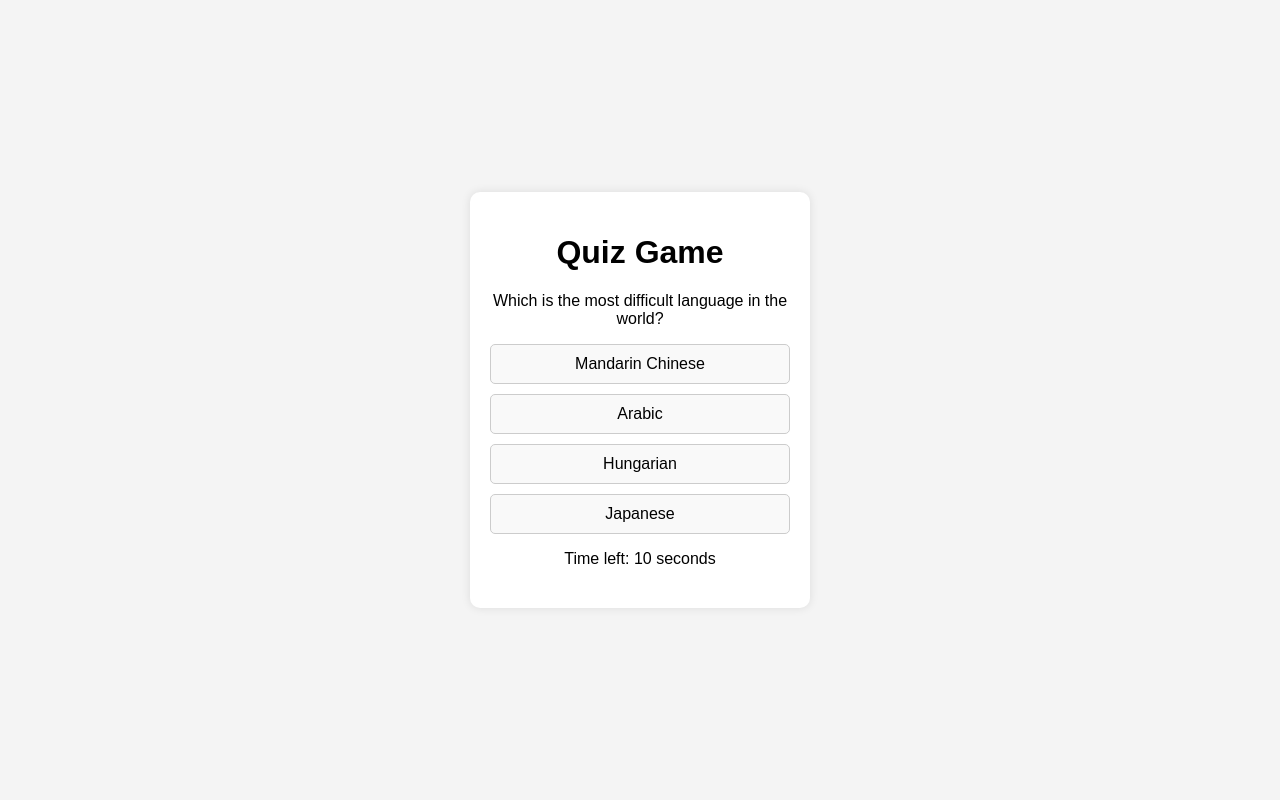
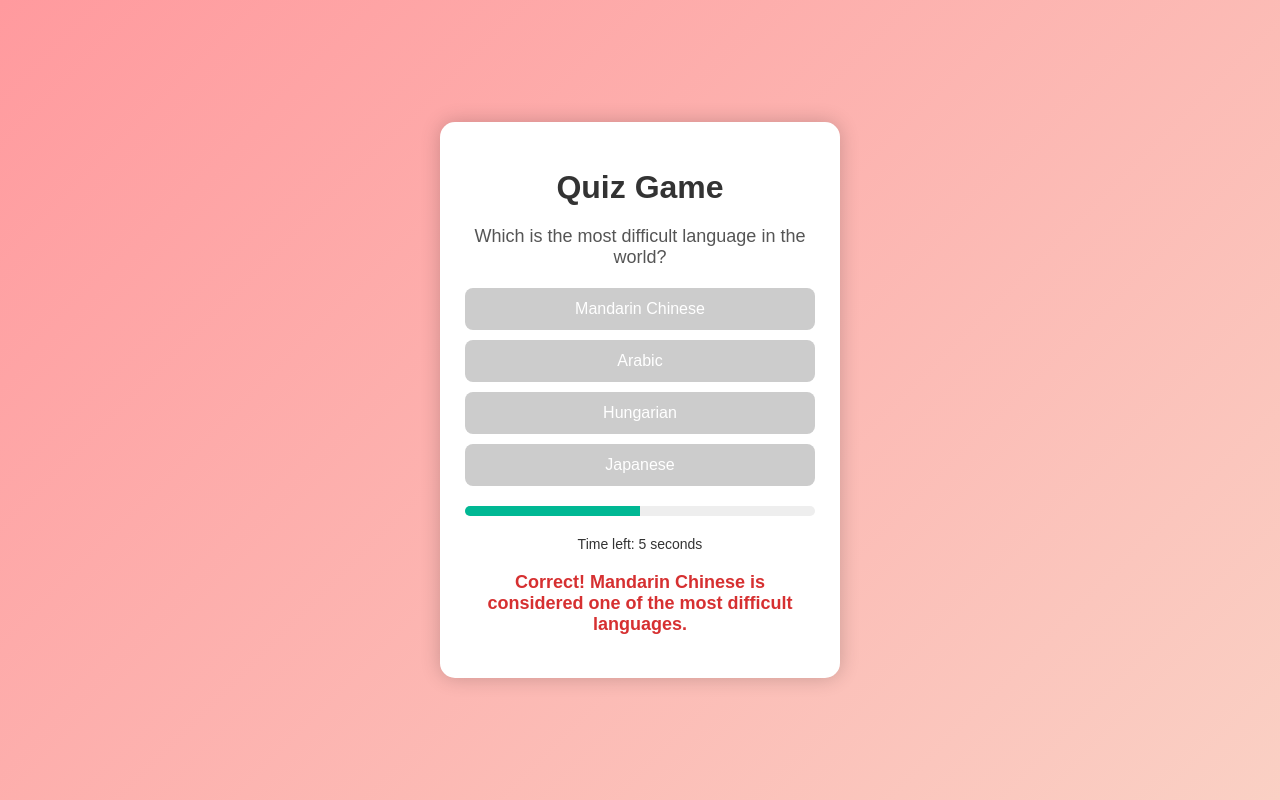
Before and after one commit to Rajaurane/Multi-Tool-Calculator, a plain HTML site: page index.html in a window 1280 px wide. Both pictures are taken after a click on the button "Mandarin Chinese". Drawn offline with Linux system fonts and the light colour scheme.

Commit message:
Add files via upload

```diff
--- a/script.js
+++ b/script.js
@@ -1,109 +1,51 @@
-body {
-  font-family: Arial, sans-serif;
-  background: linear-gradient(135deg, #ff9a9e, #fad0c4);
-  display: flex;
-  justify-content: center;
-  align-items: center;
-  height: 100vh;
-  margin: 0;
+let timeLeft = 10;
+let timerInterval;
+
+// Start the timer
+function startTimer() {
+  const timerBar = document.getElementById("timer-bar");
+  const timerText = document.getElementById("timer-text");
+
+  timerInterval = setInterval(() => {
+    timeLeft--;
+    timerText.textContent = `Time left: ${timeLeft} seconds`;
+    timerBar.style.width = `${(timeLeft / 10) * 100}%`;
+
+    if (timeLeft <= 0) {
+      clearInterval(timerInterval);
+      timerText.textContent = "Time's up!";
+      document.getElementById("result").textContent = "The correct answer is Mandarin Chinese.";
+      disableOptions();
+    }
+  }, 1000);
 }
 
-.quiz-container {
-  background-color: #fff;
-  padding: 25px;
-  border-radius: 15px;
-  box-shadow: 0 0 20px rgba(0, 0, 0, 0.2);
-  text-align: center;
-  width: 350px;
-  animation: fadeIn 1s ease-in-out;
+// Disable options after time runs out or an answer is selected
+function disableOptions() {
+  const options = document.querySelectorAll(".option");
+  options.forEach(option => {
+    option.disabled = true;
+    option.style.backgroundColor = "#ccc";
+  });
 }
 
-@keyframes fadeIn {
-  from {
-    opacity: 0;
-    transform: translateY(-20px);
-  }
-  to {
-    opacity: 1;
-    transform: translateY(0);
+// Check the selected answer
+function checkAnswer(selectedOption) {
+  clearInterval(timerInterval);
+  disableOptions();
+
+  if (selectedOption === "Mandarin Chinese") {
+    document.getElementById("result").textContent = "Correct! Mandarin Chinese is considered one of the most difficult languages.";
+  } else {
+    document.getElementById("result").textContent = "Incorrect! The correct answer is Mandarin Chinese.";
   }
 }
 
-h1 {
-  color: #333;
-  margin-bottom: 20px;
-}
+// Add event listeners to options
+document.getElementById("option1").addEventListener("click", () => checkAnswer("Mandarin Chinese"));
+document.getElementById("option2").addEventListener("click", () => checkAnswer("Arabic"));
+document.getElementById("option3").addEventListener("click", () => checkAnswer("Hungarian"));
+document.getElementById("option4").addEventListener("click", () => checkAnswer("Japanese"));
 
-#question {
-  font-size: 18px;
-  color: #555;
-  margin-bottom: 20px;
-}
-
-.options {
-  display: flex;
-  flex-direction: column;
-  gap: 10px;
-}
-
-.option {
-  padding: 12px;
-  font-size: 16px;
-  cursor: pointer;
-  border: none;
-  border-radius: 8px;
-  background-color: #6c5ce7;
-  color: #fff;
-  transition: background-color 0.3s ease, transform 0.2s ease;
-}
-
-.option:hover {
-  background-color: #a29bfe;
-  transform: scale(1.05);
-}
-
-.option:active {
-  transform: scale(0.95);
-}
-
-.timer-container {
-  width: 100%;
-  height: 10px;
-  background-color: #eee;
-  border-radius: 5px;
-  margin: 20px 0;
-  overflow: hidden;
-}
-
-#timer-bar {
-  height: 100%;
-  width: 100%;
-  background-color: #00b894;
-  transition: width 1s linear;
-}
-
-#timer-text {
-  font-size: 14px;
-  color: #333;
-  margin-top: 10px;
-}
-
-#result {
-  font-weight: bold;
-  margin-top: 20px;
-  font-size: 18px;
-  color: #d63031;
-  animation: pop 0.5s ease;
-}
-
-@keyframes pop {
-  0% {
-    transform: scale(1);
-  }
-  50% {
-    transform: scale(1.2);
-  }
-  100% {
-    transform: scale(1);
-  }
-}
+// Start the timer when the page loads
+startTimer();
--- a/styles.css
+++ b/styles.css
@@ -1,6 +1,6 @@
 body {
      font-family: Arial, sans-serif;
-  background-color: #f4f4f4;
+     background: linear-gradient(135deg, #ff9a9e, #fad0c4);
      display: flex;
      justify-content: center;
      align-items: center;
@@ -10,35 +10,100 @@ body {
 
    .quiz-container {
      background-color: #fff;
-  padding: 20px;
-  border-radius: 10px;
-  box-shadow: 0 0 10px rgba(0, 0, 0, 0.1);
+     padding: 25px;
+     border-radius: 15px;
+     box-shadow: 0 0 20px rgba(0, 0, 0, 0.2);
      text-align: center;
-  width: 300px;
+     width: 350px;
+     animation: fadeIn 1s ease-in-out;
+   }
+
+   @keyframes fadeIn {
+     from {
+       opacity: 0;
+       transform: translateY(-20px);
+     }
+     to {
+       opacity: 1;
+       transform: translateY(0);
+     }
+   }
+
+   h1 {
+     color: #333;
+     margin-bottom: 20px;
+   }
+
+   #question {
+     font-size: 18px;
+     color: #555;
+     margin-bottom: 20px;
+   }
+
+   .options {
+     display: flex;
+     flex-direction: column;
+     gap: 10px;
    }
 
    .option {
-  display: block;
-  width: 100%;
-  padding: 10px;
-  margin: 10px 0;
+     padding: 12px;
      font-size: 16px;
      cursor: pointer;
-  border: 1px solid #ccc;
-  border-radius: 5px;
-  background-color: #f9f9f9;
+     border: none;
+     border-radius: 8px;
+     background-color: #6c5ce7;
+     color: #fff;
+     transition: background-color 0.3s ease, transform 0.2s ease;
    }
 
    .option:hover {
-  background-color: #ddd;
+     background-color: #a29bfe;
+     transform: scale(1.05);
    }
 
-#timer {
-  font-weight: bold;
+   .option:active {
+     transform: scale(0.95);
+   }
+
+   .timer-container {
+     width: 100%;
+     height: 10px;
+     background-color: #eee;
+     border-radius: 5px;
+     margin: 20px 0;
+     overflow: hidden;
+   }
+
+   #timer-bar {
+     height: 100%;
+     width: 100%;
+     background-color: #00b894;
+     transition: width 1s linear;
+   }
+
+   #timer-text {
+     font-size: 14px;
      color: #333;
+     margin-top: 10px;
    }
 
    #result {
      font-weight: bold;
      margin-top: 20px;
+     font-size: 18px;
+     color: #d63031;
+     animation: pop 0.5s ease;
    }
+
+   @keyframes pop {
+     0% {
+       transform: scale(1);
+     }
+     50% {
+       transform: scale(1.2);
+     }
+     100% {
+       transform: scale(1);
+     }
+   }
```
Also changed, not shown: index.html (indentation only). Lines whose indentation alone changed are shown as unchanged.
